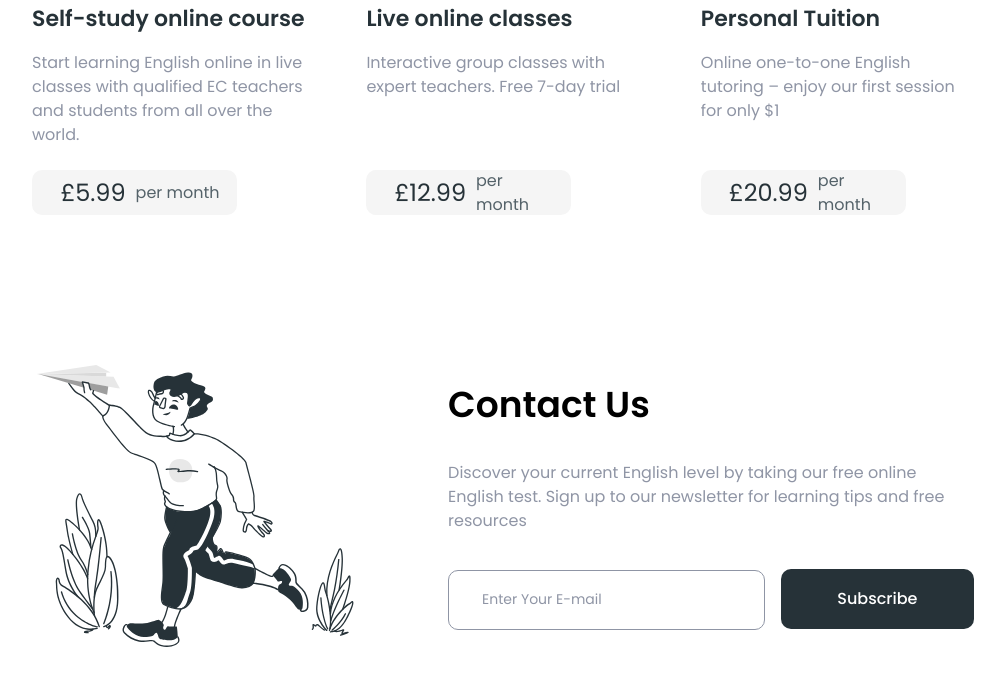
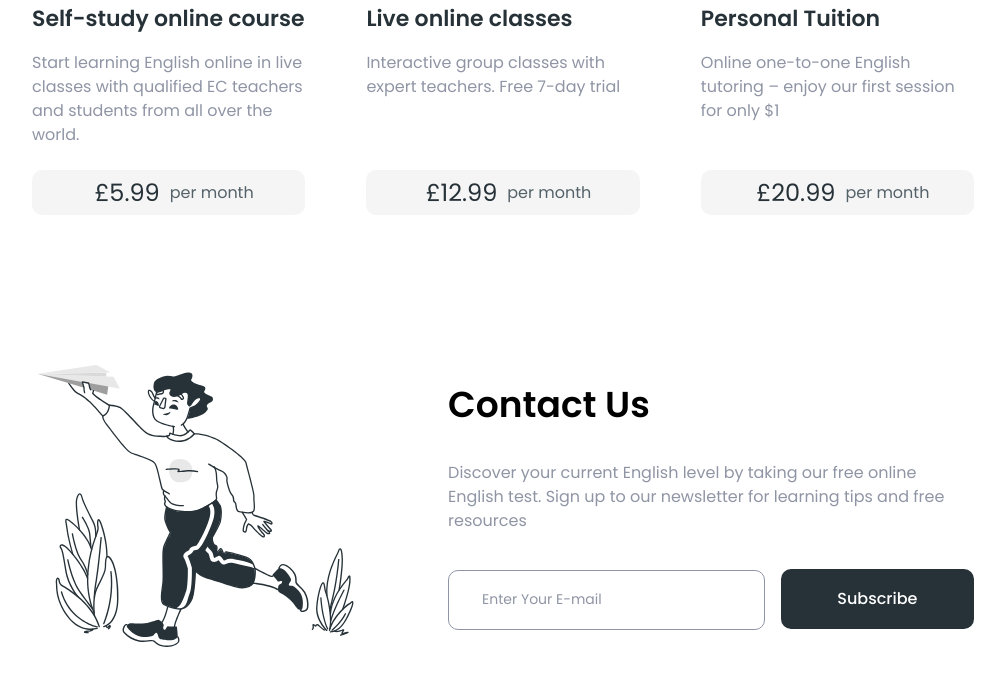
Before and after one commit to smorodskiy/britlex, a plain HTML site: page index.html in a window 1280 px wide. Shown: the part 2542-3215 px from the top of the page, without its empty margins (137-1142 px from the left). Drawn offline with Linux system fonts and the light colour scheme.

Commit message:
Update styles992.css

```diff
--- a/css/styles992.css
+++ b/css/styles992.css
@@ -111,7 +111,7 @@
   }
 
   .pricing-price-wrapper {
-    width: 205px;
+    width: inherit;
     height: 45px;
   }
 
```
